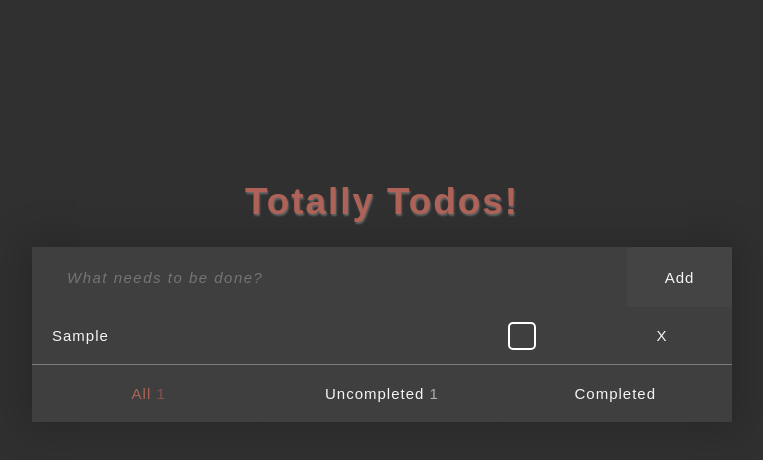
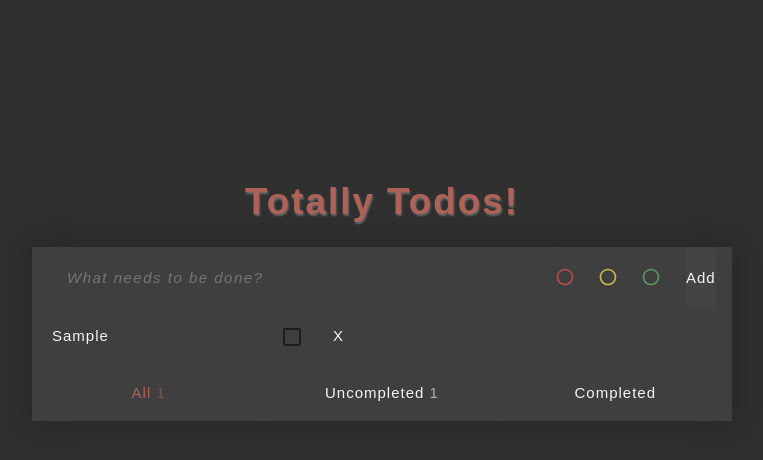
Before and after one commit to michellebholland/recoil-demo-todo, a React app: page / in a window 1280 px wide. Both pictures are taken after typing "Sample" into the empty fields and a click on the button "Add". Shown: the top 460 px of the page, without its empty margins (258-1021 px from the left). Built offline with nearby package versions, Linux system fonts and the light colour scheme; a web font is replaced by a local one.

Commit message:
add priority radio group input and dynamic checkbox colors

```diff
--- a/package.json
+++ b/package.json
@@ -24,6 +24,7 @@
   },
   "dependencies": {
     "@babel/runtime": "^7.11.2",
+    "@material-ui/core": "^4.11.0",
     "nodemon": "^2.0.4",
     "react": "^16.13.1",
     "react-dom": "^16.13.1",
--- a/src/components/TodoItem.jsx
+++ b/src/components/TodoItem.jsx
@@ -1,5 +1,6 @@
 import React from 'react';
 import { useRecoilState } from 'recoil';
+import Checkbox from '@material-ui/core/Checkbox';
 import { todoListState } from '../store/store';
 import '../styles/styles.css';
 
@@ -33,19 +34,23 @@ const TodoItem = ({ item }) => {
     const newList = removeItemAtIndex(todoList, index);
     setTodoList(newList);
   };
+
+  const checkBoxClasses = {
+    low: 'lowPriority',
+    medium: 'mediumPriority',
+    high: 'highPriority'
+  };
+
   return (
-    <div className="itemContainer">
+    <div className={checkBoxClasses[item.priority]}>
       <input type="text" value={item.text} onChange={editItemText} />
-      <label className="checkbox-label">
-        <input
-          checked={item.isComplete}
-          className="checkbox"
-          id="checkbox"
-          type="checkbox"
-          onClick={toggleItemCompletion}
-        />{' '}
-        <span className="checkbox-custom" />
-      </label>
+      <Checkbox
+        disableRipple
+        checked={item.isComplete}
+        color="default"
+        inputProps={{ 'aria-label': 'primary checkbox' }}
+        onChange={toggleItemCompletion}
+      />
       <button type="submit" onClick={deleteItem}>
         X
       </button>
--- a/src/components/TodoItemCreator.jsx
+++ b/src/components/TodoItemCreator.jsx
@@ -1,9 +1,17 @@
 import React, { useState } from 'react';
+import { withStyles } from '@material-ui/core/styles';
+import { green, yellow, red } from '@material-ui/core/colors';
+import RadioGroup from '@material-ui/core/RadioGroup';
+import FormControlLabel from '@material-ui/core/FormControlLabel';
+import FormControl from '@material-ui/core/FormControl';
+import FormLabel from '@material-ui/core/FormLabel';
+import Radio from '@material-ui/core/Radio';
 import { useSetRecoilState } from 'recoil';
 import { todoListState } from '../store/store';
 
 const TodoItemCreator = () => {
   const [inputValue, setInputValue] = useState('');
+  const [priorityValue, setPriorityValue] = useState('none');
   const setTodoList = useSetRecoilState(todoListState); // sets TodoList atom state
 
   const addItem = () => {
@@ -12,19 +20,78 @@ const TodoItemCreator = () => {
       {
         id: getId(),
         text: inputValue,
+        priority: priorityValue,
         isComplete: false,
       },
     ]);
     setInputValue('');
+    setPriorityValue('none')
   };
 
   const onChange = ({ target: { value } }) => {
     setInputValue(value);
   };
 
+  const handleChange = (event) => {
+    setPriorityValue(event.target.value);
+  };
+
+  /* MUI Radio styles */
+  const GreenRadio = withStyles({
+    root: {
+      color: green[400],
+      '&$checked': {
+        color: green[600],
+      },
+    },
+    checked: {},
+  })((props) => <Radio color="default" size="small" {...props} />);
+
+  const YellowRadio = withStyles({
+    root: {
+      color: yellow[400],
+      '&$checked': {
+        color: yellow[600],
+      },
+    },
+    checked: {},
+  })((props) => <Radio color="default" size="small" {...props} />);
+
+  const RedRadio = withStyles({
+    root: {
+      color: red[400],
+      '&$checked': {
+        color: red[600],
+      },
+    },
+    checked: {},
+  })((props) => <Radio color="default" size="small" {...props} />);
   return (
     <div className="itemCreator">
-      <input className="inputText" type="text" value={inputValue} onChange={onChange} placeholder="What needs to be done?"/>
+      <input
+        className="inputText"
+        placeholder="What needs to be done?"
+        type="text"
+        value={inputValue}
+        onChange={onChange}
+      />
+      <span id="radioDiv">
+        <FormControl component="fieldset">
+          <FormLabel color="secondary" component="label" />
+          <RadioGroup
+            row
+            aria-label="priority"
+            name="priority1"
+            value={priorityValue}
+            onChange={handleChange}
+          >
+            <FormControlLabel control={<RedRadio />} value="high" />
+            <FormControlLabel control={<YellowRadio />} value="medium" />
+            <FormControlLabel control={<GreenRadio />} value="low" />
+          </RadioGroup>
+        </FormControl>
+      </span>
+
       <button type="submit" onClick={addItem}>
         Add
       </button>
--- a/src/styles/styles.css
+++ b/src/styles/styles.css
@@ -13,6 +13,20 @@ html {
 .itemsContainer {
   background-color: rgb(63, 63, 63);
   box-shadow: 0px 0px 35px 10px rgba(0, 0, 0, 0.171);
+}
+.highPriority svg {
+  color: #ef5350;
+  opacity: .70;
+
+}
+.mediumPriority svg {
+  color: #ffee58;
+  opacity: .70;
+
+}
+.lowPriority svg {
+  color: #66bb6a;
+  opacity: .70;
 }
 h1 {
   text-align: center;
@@ -55,7 +69,7 @@ ul button {
   width: 33.33%;
   border-radius: 0px 0px 4px 4px;
 }
-.itemContainer {
+.itemContainer, .lowPriority, .mediumPriority, .highPriority {
   display: grid;
   grid-template-columns: 60fr 20fr 20fr;
   border-bottom: 1px solid rgba(245, 245, 245, 0.336);
@@ -75,46 +89,31 @@ input::placeholder {
   letter-spacing: 1.5px;
 
 }
-.checkbox {
-  opacity: 0;
-  cursor: pointer;
-  position: absolute;
-}
-
- .checkbox-label {
-  margin: auto auto;
-  height: 24px;
-  width: 24px;
-  background-color: transparent;
-  border-radius: 5px;
-  border: 2px solid white;
-}
-/* .checkbox:active, .checkbox:checked:active {
-  box-shadow: 0 1px 2px rgba(0,0,0,0.05), inset 0px 1px 3px rgba(0,0,0,0.1);
-}
-.checkbox:checked {
-  content: '\2713\0020';
-	background-color: #e9ecee;
-	border: 1px solid #adb8c0;
-	box-shadow: 0 1px 2px rgba(0,0,0,0.05), inset 0px -15px 10px -12px rgba(0,0,0,0.05), inset 15px 10px -12px rgba(255,255,255,0.1);
-	color: #0c4e81;
-} */
 
 button span {
   opacity: .60;
 }
 
 .itemCreator button {
-  width: 15%;
   padding: 0px;
   height: 60px;
 }
+
 .itemCreator input {
   padding: 0 0 0 5%;
-  width: 80%;
+  width: 70%;
   height: 60px;
 }
 
 .itemCreator input, button {
   border-radius: 4px 4px 0px 0px;
  }
+
+ #radioDiv svg {
+  margin-top: 11px;
+  opacity: .70;
+ }
+/*
+ .MuiCheckbox-root:hover {
+  background-color: transparent;
+ } */
```
Also changed, not shown: 1 other file (tests, documents, lock files or other folders).
